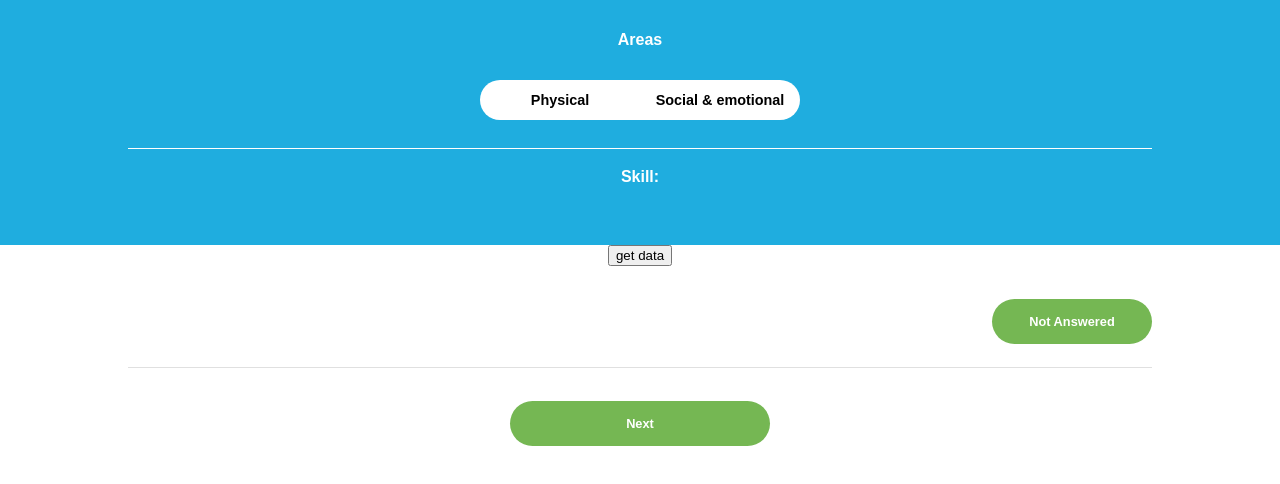
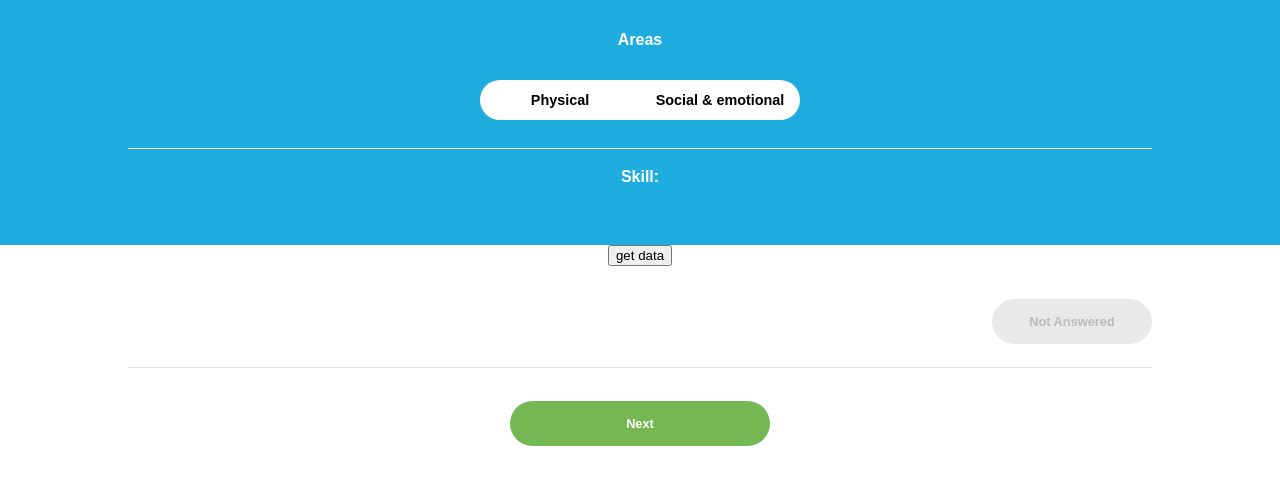
Before and after one commit to sajave/Kinedu, a React (Create React App) app: page / in a window 1280 px wide. Both pictures are taken after a click on the button "Physical". Shown: the top 484 px of the page. Built offline with nearby package versions, Linux system fonts and the light colour scheme; the HTML template or start-up script is replaced by a standard one.

Commit message:
fix(client/MilesttonStateButton): change styles based on status

```diff
--- a/src/components/milestoneStateButton/MilestoneStateButton.css
+++ b/src/components/milestoneStateButton/MilestoneStateButton.css
@@ -1,4 +1,24 @@
-#milestoneStateButtonContainer {
+/* Not answered Style */
+#milestoneStateButtonContainerNA {
+  min-width: 150px;
+  padding: 15px 5px 15px 5px;
+  border-width: 0px;
+  border-radius: 45px 45px 45px 45px;
+  background-color: #e9e9e9;
+}
+
+#milestoneStateButtonNA {
+  background: none;
+  color: #bbbbbb;
+  border: none;
+  padding: 0;
+  font: inherit;
+  cursor: pointer;
+  outline: inherit;
+}
+
+/* Completed style */
+#milestoneStateButtonContainerCompleted {
   min-width: 150px;
   padding: 15px 5px 15px 5px;
   border-width: 0px;
@@ -6,7 +26,7 @@
   background-color: #75b753;
 }
 
-#milestoneStateButton {
+#milestoneStateButtonCompleted {
   background: none;
   color: white;
   border: none;
@@ -15,3 +35,22 @@
   cursor: pointer;
   outline: inherit;
 }
+
+/* Uncompleted Style */
+#milestoneStateButtonContainerUncompleted {
+  min-width: 150px;
+  padding: 15px 5px 15px 5px;
+  border-width: 0px;
+  border-radius: 45px 45px 45px 45px;
+  background-color: #e9e9e9;
+}
+
+#milestoneStateButtonUncompleted {
+  background: none;
+  color: #75b753;
+  border: none;
+  padding: 0;
+  font: inherit;
+  cursor: pointer;
+  outline: inherit;
+}
--- a/src/components/milestoneStateButton/MilestoneStateButton.tsx
+++ b/src/components/milestoneStateButton/MilestoneStateButton.tsx
@@ -4,21 +4,36 @@ import "./MilestoneStateButton.css";
 export function MilestoneStateButton() {
   const [milestoneCurrentState, setMilestoneCurrentState] =
     useState("Not Answered");
+  const [milestoneCurrentStateStyle, setMilestoneCurrentStateStyle] = useState({
+    milestoneStateButtonContainer: "milestoneStateButtonContainerNA",
+    milestoneStateButton: "milestoneStateButtonNA",
+  });
 
   function changeMilestoneState() {
     if (milestoneCurrentState === "Uncompleted") {
       setMilestoneCurrentState("Completed");
+      setMilestoneCurrentStateStyle({
+        ...milestoneCurrentStateStyle,
+        milestoneStateButtonContainer: "milestoneStateButtonContainerCompleted",
+        milestoneStateButton: "milestoneStateButtonCompleted",
+      });
       return;
     } else {
       setMilestoneCurrentState("Uncompleted");
+      setMilestoneCurrentStateStyle({
+        ...milestoneCurrentStateStyle,
+        milestoneStateButtonContainer:
+          "milestoneStateButtonContainerUncompleted",
+        milestoneStateButton: "milestoneStateButtonUncompleted",
+      });
       return;
     }
   }
   return (
     <div>
-      <h3 id='milestoneStateButtonContainer'>
+      <h3 id={milestoneCurrentStateStyle.milestoneStateButtonContainer}>
         <button
-          id='milestoneStateButton'
+          id={milestoneCurrentStateStyle.milestoneStateButton}
           onClick={() => changeMilestoneState()}
         >
           {milestoneCurrentState}
```
